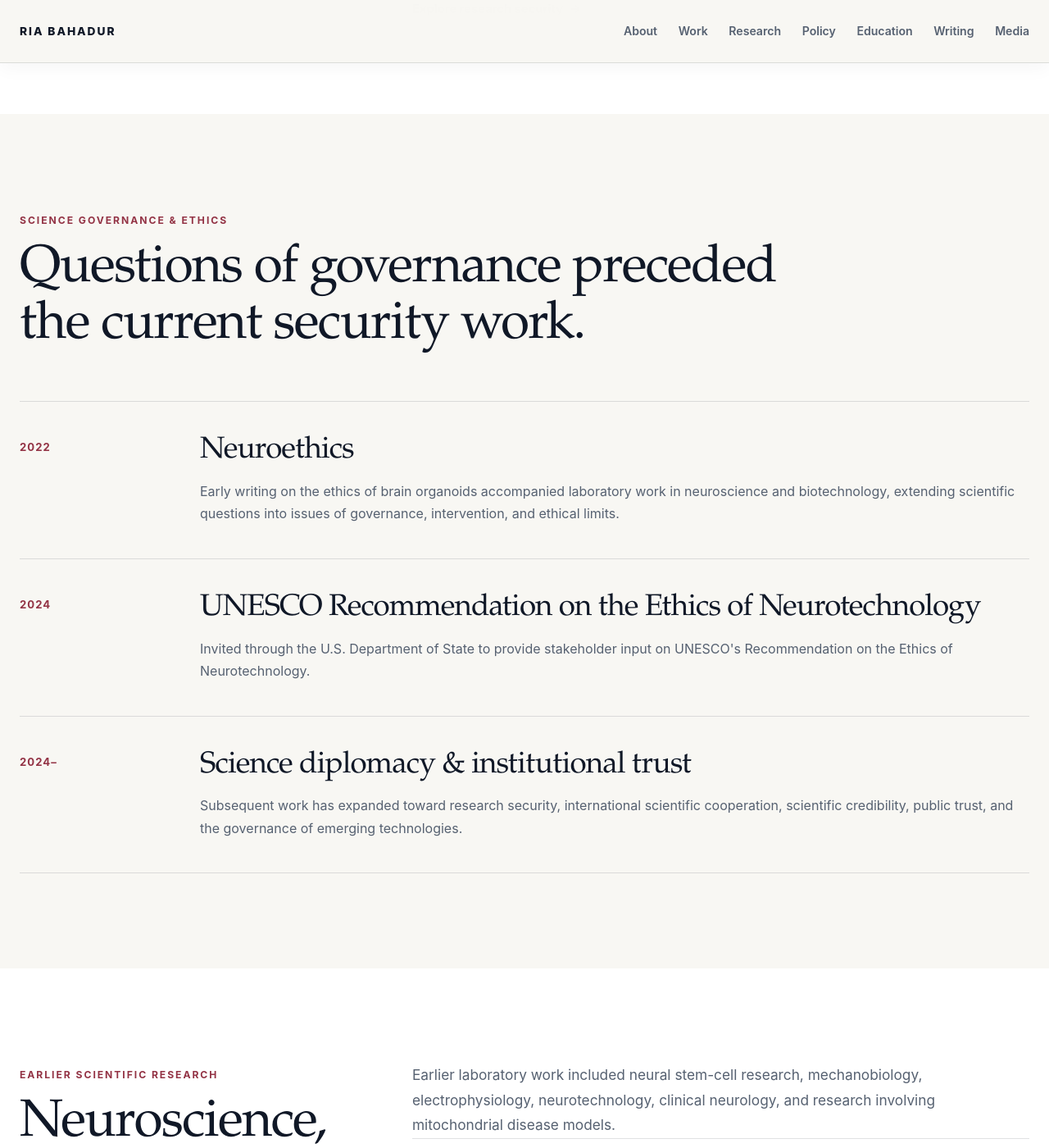
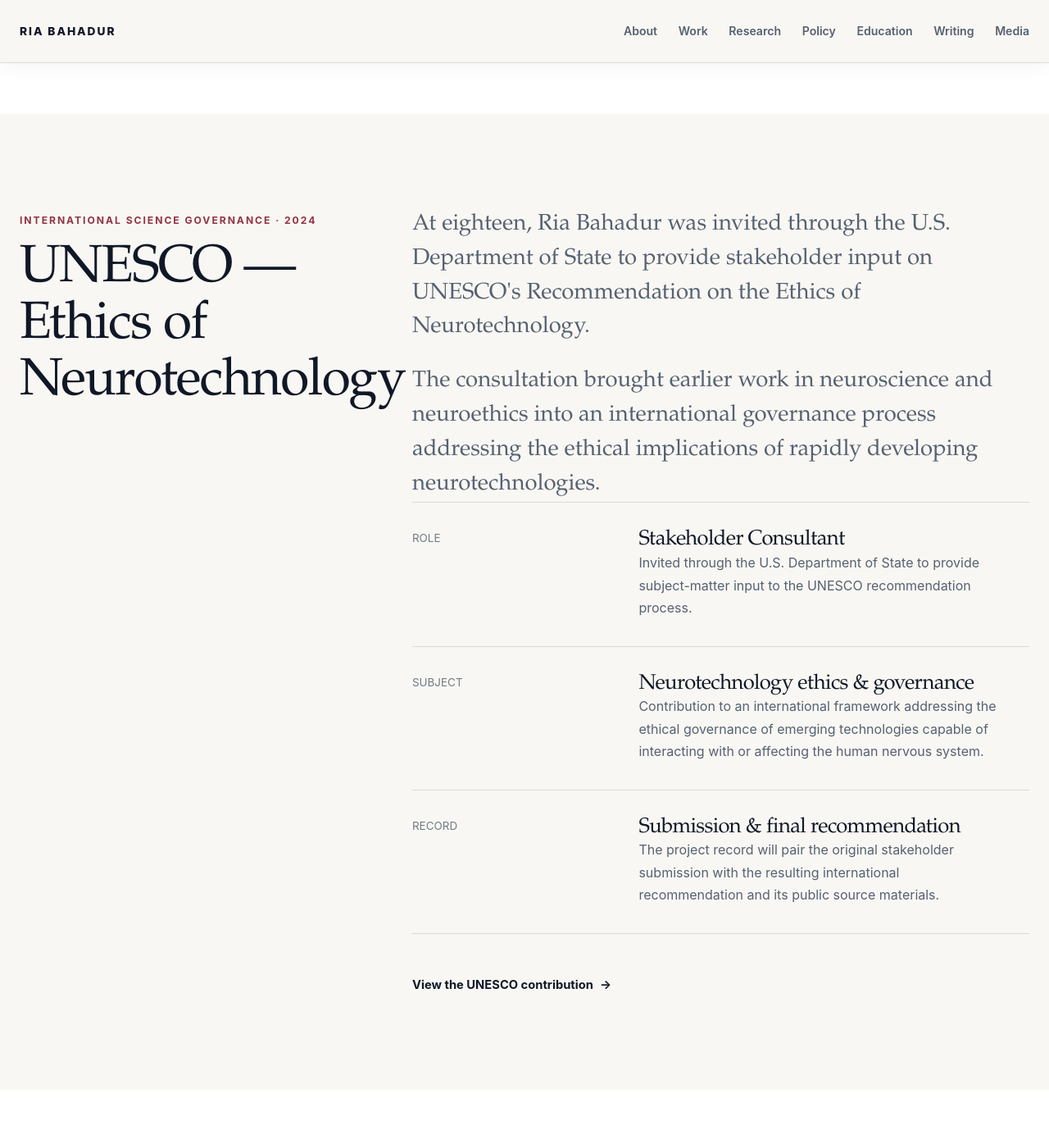
Before and after one commit to riabahadur/riabahadur.github.io, a Jekyll site: the page built from research/index.html, in a window 1280 px wide and 1400 px high, scrolled down 5152 px. Shown: the whole window at 82% size. Built offline with Jekyll 4.4.1, drawn with Linux system fonts in a browser that asks for light colours; some of the changed text lies outside the part shown.

Commit message:
Update index.html
Feature UNESCO neurotechnology work on Research page

```diff
--- a/research/index.html
+++ b/research/index.html
@@ -84,7 +84,6 @@
 
     <div class="split-section">
 
-
       <div class="split-section__side">
 
         <span class="eyebrow">
@@ -120,7 +119,6 @@
 
 
         <div class="work-list">
-
 
           <div class="work-item">
 
@@ -191,7 +189,6 @@
 
           </div>
 
-
         </div>
 
 
@@ -233,7 +230,6 @@
 
 
     <div class="work-list">
-
 
       <div class="work-item">
 
@@ -353,7 +349,6 @@
 
       </div>
 
-
     </div>
 
 
@@ -382,7 +377,6 @@
   <div class="container">
 
     <div class="split-section">
-
 
       <div class="split-section__side">
 
@@ -421,7 +415,6 @@
 
 
         <div class="work-list">
-
 
           <div class="work-item">
 
@@ -471,7 +464,6 @@
 
           </div>
 
-
         </div>
 
 
@@ -496,10 +488,144 @@
 
 
 <!-- ======================================================
+     UNESCO
+     ====================================================== -->
+
+<section class="section">
+
+  <div class="container">
+
+    <div class="split-section">
+
+      <div class="split-section__side">
+
+        <span class="eyebrow">
+          International science governance · 2024
+        </span>
+
+        <h2>
+          UNESCO — Ethics of Neurotechnology
+        </h2>
+
+      </div>
+
+
+      <div class="split-section__main">
+
+        <div class="rich-text rich-text--serif">
+
+          <p>
+            At eighteen, Ria Bahadur was invited through the U.S. Department
+            of State to provide stakeholder input on UNESCO's Recommendation
+            on the Ethics of Neurotechnology.
+          </p>
+
+          <p>
+            The consultation brought earlier work in neuroscience and
+            neuroethics into an international governance process addressing
+            the ethical implications of rapidly developing neurotechnologies.
+          </p>
+
+        </div>
+
+
+        <div class="work-list">
+
+          <div class="work-item">
+
+            <div class="work-item__meta">
+              ROLE
+            </div>
+
+            <div>
+
+              <h3 class="work-item__title">
+                Stakeholder Consultant
+              </h3>
+
+              <p class="work-item__description">
+                Invited through the U.S. Department of State to provide
+                subject-matter input to the UNESCO recommendation process.
+              </p>
+
+            </div>
+
+          </div>
+
+
+          <div class="work-item">
+
+            <div class="work-item__meta">
+              SUBJECT
+            </div>
+
+            <div>
+
+              <h3 class="work-item__title">
+                Neurotechnology ethics &amp; governance
+              </h3>
+
+              <p class="work-item__description">
+                Contribution to an international framework addressing the
+                ethical governance of emerging technologies capable of
+                interacting with or affecting the human nervous system.
+              </p>
+
+            </div>
+
+          </div>
+
+
+          <div class="work-item">
+
+            <div class="work-item__meta">
+              RECORD
+            </div>
+
+            <div>
+
+              <h3 class="work-item__title">
+                Submission &amp; final recommendation
+              </h3>
+
+              <p class="work-item__description">
+                The project record will pair the original stakeholder
+                submission with the resulting international recommendation
+                and its public source materials.
+              </p>
+
+            </div>
+
+          </div>
+
+        </div>
+
+
+        <div class="section-link">
+
+          <a
+            class="text-link"
+            href="/research/unesco-neurotechnology/"
+          >
+            View the UNESCO contribution
+          </a>
+
+        </div>
+
+      </div>
+
+    </div>
+
+  </div>
+
+</section>
+
+
+<!-- ======================================================
      SCIENCE GOVERNANCE / ETHICS
      ====================================================== -->
 
-<section class="section">
+<section class="section section--white">
 
   <div class="container">
 
@@ -513,7 +639,6 @@
 
 
     <div class="timeline">
-
 
       <div class="timeline-item">
 
@@ -542,29 +667,6 @@
       <div class="timeline-item">
 
         <div class="timeline-item__date">
-          2024
-        </div>
-
-        <div>
-
-          <h3>
-            UNESCO Recommendation on the Ethics of Neurotechnology
-          </h3>
-
-          <p class="work-item__description">
-            Invited through the U.S. Department of State to provide
-            stakeholder input on UNESCO's Recommendation on the Ethics of
-            Neurotechnology.
-          </p>
-
-        </div>
-
-      </div>
-
-
-      <div class="timeline-item">
-
-        <div class="timeline-item__date">
           2024–
         </div>
 
@@ -575,15 +677,14 @@
           </h3>
 
           <p class="work-item__description">
-            Subsequent work has expanded toward research security,
-            international scientific cooperation, scientific credibility,
-            public trust, and the governance of emerging technologies.
+            Subsequent work expanded toward research security, international
+            scientific cooperation, scientific credibility, public trust,
+            and the governance of emerging technologies.
           </p>
 
         </div>
 
       </div>
-
 
     </div>
 
@@ -596,12 +697,11 @@
      EARLIER SCIENTIFIC RESEARCH
      ====================================================== -->
 
-<section class="section section--white">
+<section class="section">
 
   <div class="container">
 
     <div class="split-section">
-
 
       <div class="split-section__side">
 
@@ -630,7 +730,6 @@
 
 
         <div class="work-list">
-
 
           <div class="work-item">
 
@@ -699,7 +798,6 @@
             </div>
 
           </div>
-
 
         </div>
 
@@ -796,7 +894,6 @@
 
 
     <div class="work-list">
-
 
       <div class="work-item">
 
@@ -907,7 +1004,6 @@
 
       </div>
 
-
     </div>
 
 
```
